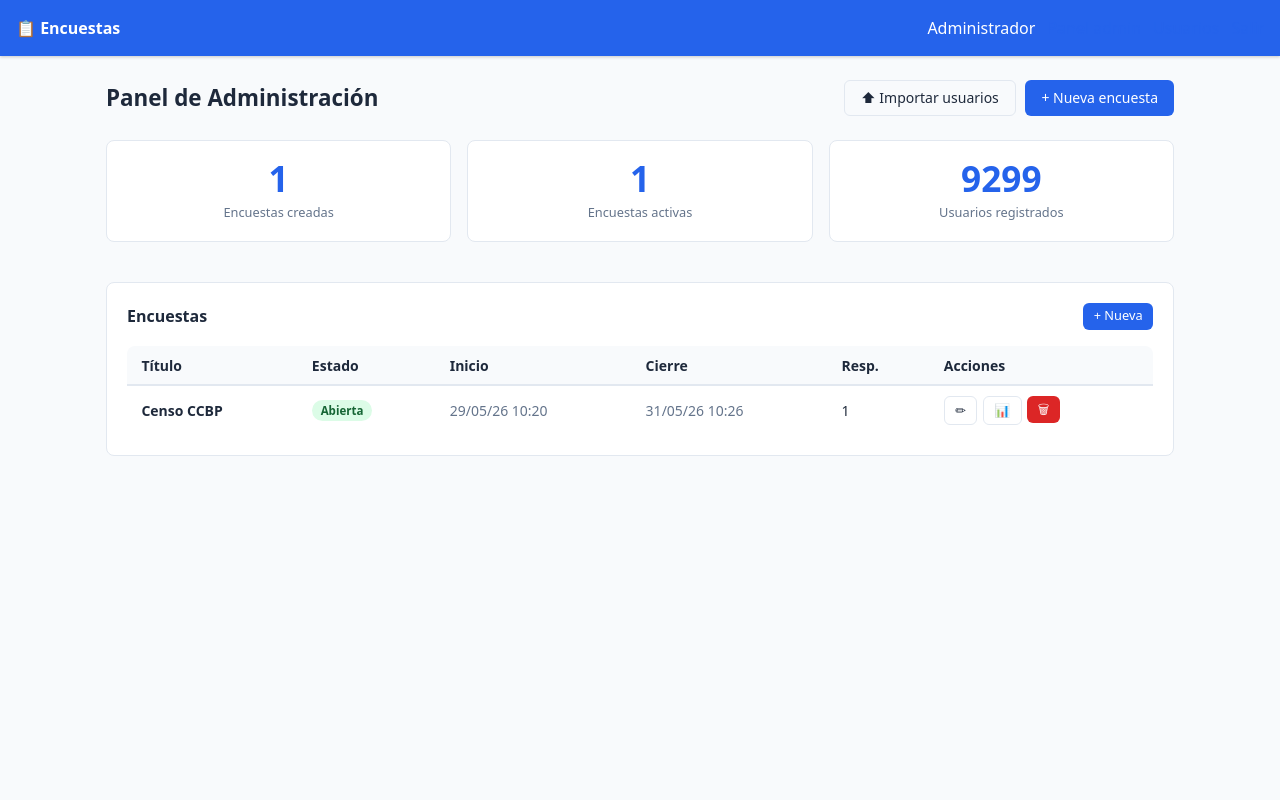
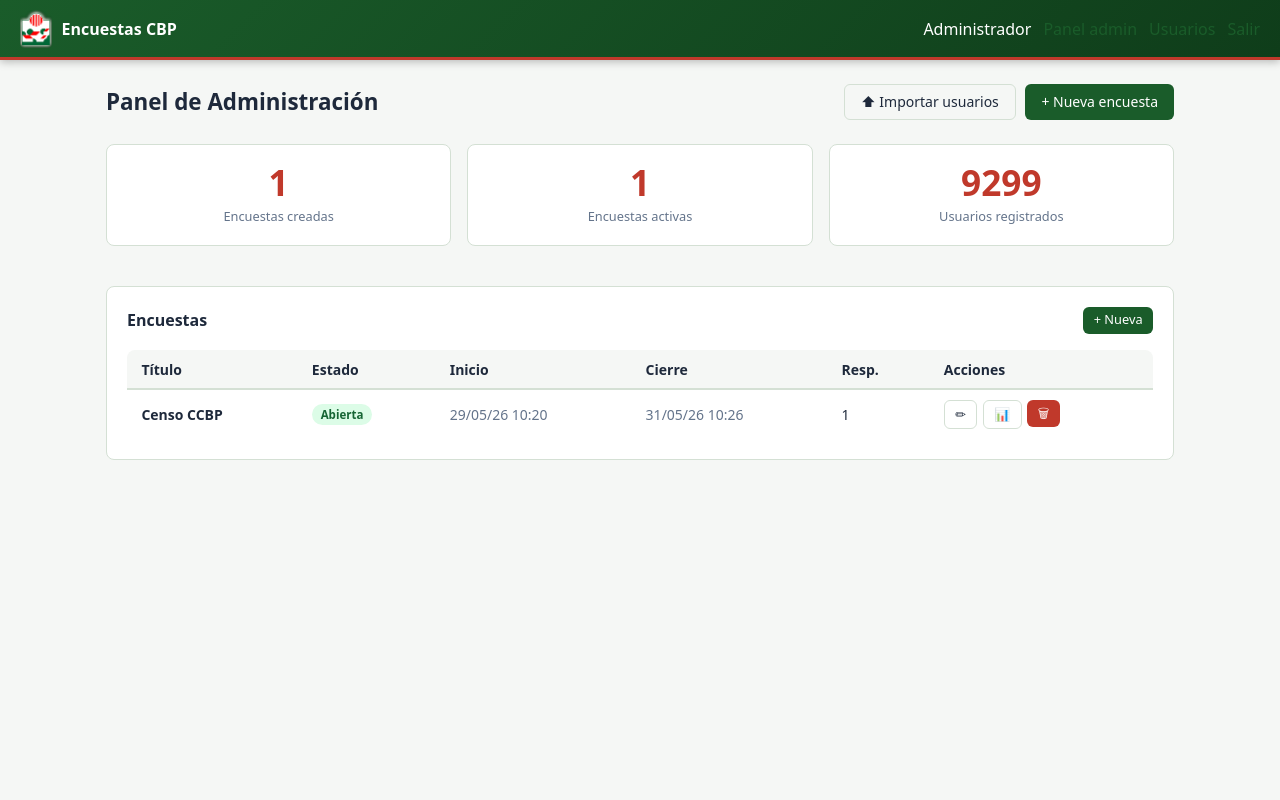
Before and after one commit to insuagm240815/encuesta, a Flask app: page /admin/ in a window 1280 px wide. Run offline with Flask 3, Linux system fonts and the light colour scheme; a user stored in the database is signed in; data comes from the database, SQL or seed files in the repository.

Commit message:
branding country CBP: logo, colores verde y rojo

```diff
--- a/templates/base.html
+++ b/templates/base.html
@@ -7,19 +7,19 @@
 <style>
   *, *::before, *::after { box-sizing: border-box; margin: 0; padding: 0; }
   :root {
-    --primary: #2563eb;
-    --primary-dark: #1d4ed8;
+    --primary: #1a5c2a;
+    --primary-dark: #0f3d1a;
     --success: #16a34a;
-    --danger: #dc2626;
+    --danger: #c0392b;
     --warning: #d97706;
     --info: #0891b2;
-    --bg: #f8fafc;
+    --bg: #f5f7f5;
     --surface: #ffffff;
-    --border: #e2e8f0;
+    --border: #d4e0d4;
     --text: #1e293b;
     --text-muted: #64748b;
     --radius: 8px;
-    --nav-h: 56px;
+    --nav-h: 60px;
   }
   html { font-size: 16px; }
   body { font-family: system-ui, -apple-system, sans-serif; background: var(--bg); color: var(--text); min-height: 100vh; }
@@ -28,9 +28,9 @@
 
   /* ── Navbar ──────────────────────────────────────────────────────── */
   nav {
-    background: var(--primary);
+    background: linear-gradient(135deg, #1a5c2a 0%, #0f3d1a 100%);
     color: #fff;
-    padding: 0 1rem;
+    padding: 0 1.25rem;
     display: flex;
     align-items: center;
     justify-content: space-between;
@@ -38,9 +38,11 @@
     position: sticky;
     top: 0;
     z-index: 50;
-    box-shadow: 0 1px 3px rgba(0,0,0,.2);
+    box-shadow: 0 2px 8px rgba(0,0,0,.25);
+    border-bottom: 3px solid #c0392b;
   }
-  nav .brand { font-weight: 700; font-size: 1rem; color: #fff; white-space: nowrap; }
+  nav .brand { font-weight: 700; font-size: 1rem; color: #fff; white-space: nowrap; display:flex; align-items:center; gap:.6rem; }
+  nav .brand img { height: 38px; width: auto; border-radius: 4px; }
   nav .nav-links { display: flex; gap: .75rem; align-items: center; flex-wrap: nowrap; }
   nav .nav-links a { color: rgba(255,255,255,.85); font-size: .875rem; white-space: nowrap; }
   nav .nav-links a:hover { color: #fff; text-decoration: none; }
@@ -152,7 +154,7 @@
 
   /* ── Stat cards ──────────────────────────────────────────────────── */
   .stat { text-align: center; padding: 1.25rem 1rem; }
-  .stat-number { font-size: 2.2rem; font-weight: 700; color: var(--primary); line-height: 1; }
+  .stat-number { font-size: 2.2rem; font-weight: 700; color: #c0392b; line-height: 1; }
   .stat-label  { font-size: .8rem; color: var(--text-muted); margin-top: .4rem; }
 
   /* ── Modal ───────────────────────────────────────────────────────── */
@@ -198,7 +200,10 @@
 </head>
 <body>
 <nav>
-  <a class="brand" href="/">📋 Encuestas</a>
+  <a class="brand" href="/">
+    <img src="/static/img/app_logo.png" alt="Country CBP">
+    <span>Encuestas CBP</span>
+  </a>
   {% if session.user_id %}
   <button class="nav-toggle" id="nav-toggle" aria-label="Menú" onclick="toggleNav()">
     <svg width="22" height="22" viewBox="0 0 24 24" fill="none" stroke="currentColor" stroke-width="2.5" stroke-linecap="round">
```
Also changed, not shown: static/img/app_logo.png (added).
